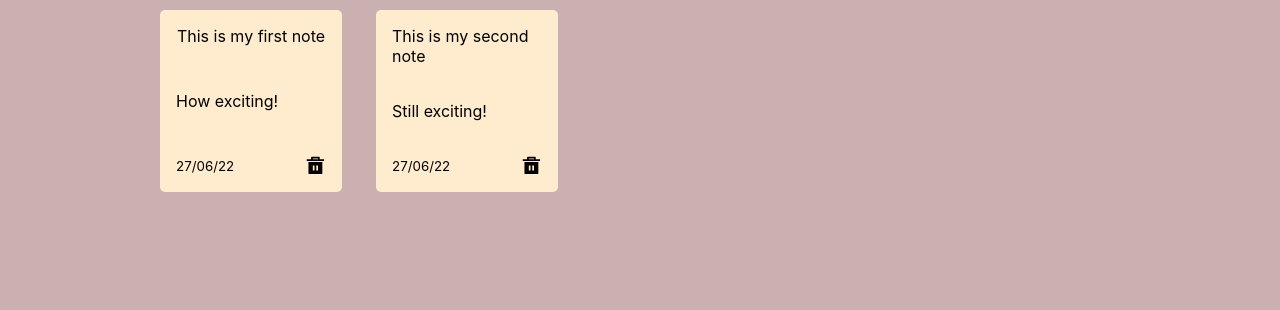
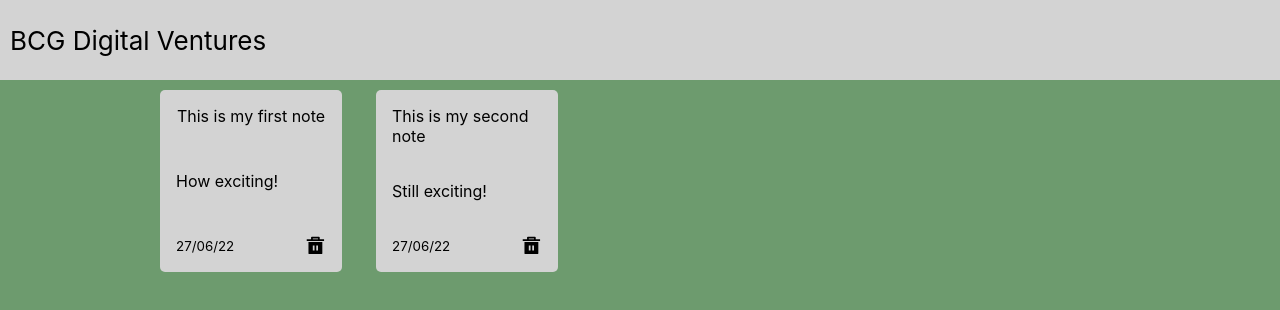
Before and after one commit to KamCoder5/memo-board, a React (Create React App) app: page / in a window 1280 px wide. Shown: the top 310 px of the page. Built offline with nearby package versions, Linux system fonts and the light colour scheme.

Commit message:
Added header component

```diff
--- a/src/App.css
+++ b/src/App.css
@@ -15,7 +15,7 @@
 
 .App-header {
   background-color: #282c34;
-  min-height: 100vh;
+  min-height: 10rems;
   display: flex;
   flex-direction: column;
   align-items: center;
--- a/src/App.js
+++ b/src/App.js
@@ -2,6 +2,7 @@ import { useState } from "react";
 import { v4 as uuidv4 } from "uuid";
 import "./App.css";
 import MemoBoard from "./components/MemoBoard";
+import Header from "./components/Header";
 
 function App() {
   const [memos, newMemo] = useState([
@@ -19,8 +20,11 @@ function App() {
     },
   ]);
   return (
-    <div className="memo-board-container">
-      <MemoBoard memos={memos} />
+    <div>
+      <Header />
+      <div className="memo-board-container">
+        <MemoBoard memos={memos} />
+      </div>
     </div>
   );
 }
--- /dev/null
+++ b/src/components/Header.js
@@ -0,0 +1,4 @@
+function Header() {
+  return <div className="header">BCG Digital Ventures </div>;
+}
+export default Header;
--- a/src/index.css
+++ b/src/index.css
@@ -5,7 +5,7 @@ body {
     sans-serif;
   -webkit-font-smoothing: antialiased;
   -moz-osx-font-smoothing: grayscale;
-  background-color: rgb(202, 176, 176);
+  background-color: rgb(109, 155, 110);
 }
 
 code {
@@ -13,6 +13,16 @@ code {
     monospace;
 }
 
+.header {
+  background-color: lightgrey;
+  min-height: 10vh;
+  display: flex;
+  align-items: center;
+  justify-content: flex-start;
+  font-size: calc(10px + 2vmin);
+  padding-left: 10px;
+  color: black;
+}
 .memo-board-container {
   max-width: 960px;
   margin-right: auto;
@@ -27,7 +37,7 @@ code {
   grid-template-columns: repeat(auto-fit, 200px);
 }
 .memo {
-  background-color: blanchedalmond;
+  background-color: lightgrey;
   border-radius: 5px;
   padding: 1rem;
   height: 150px;
```
